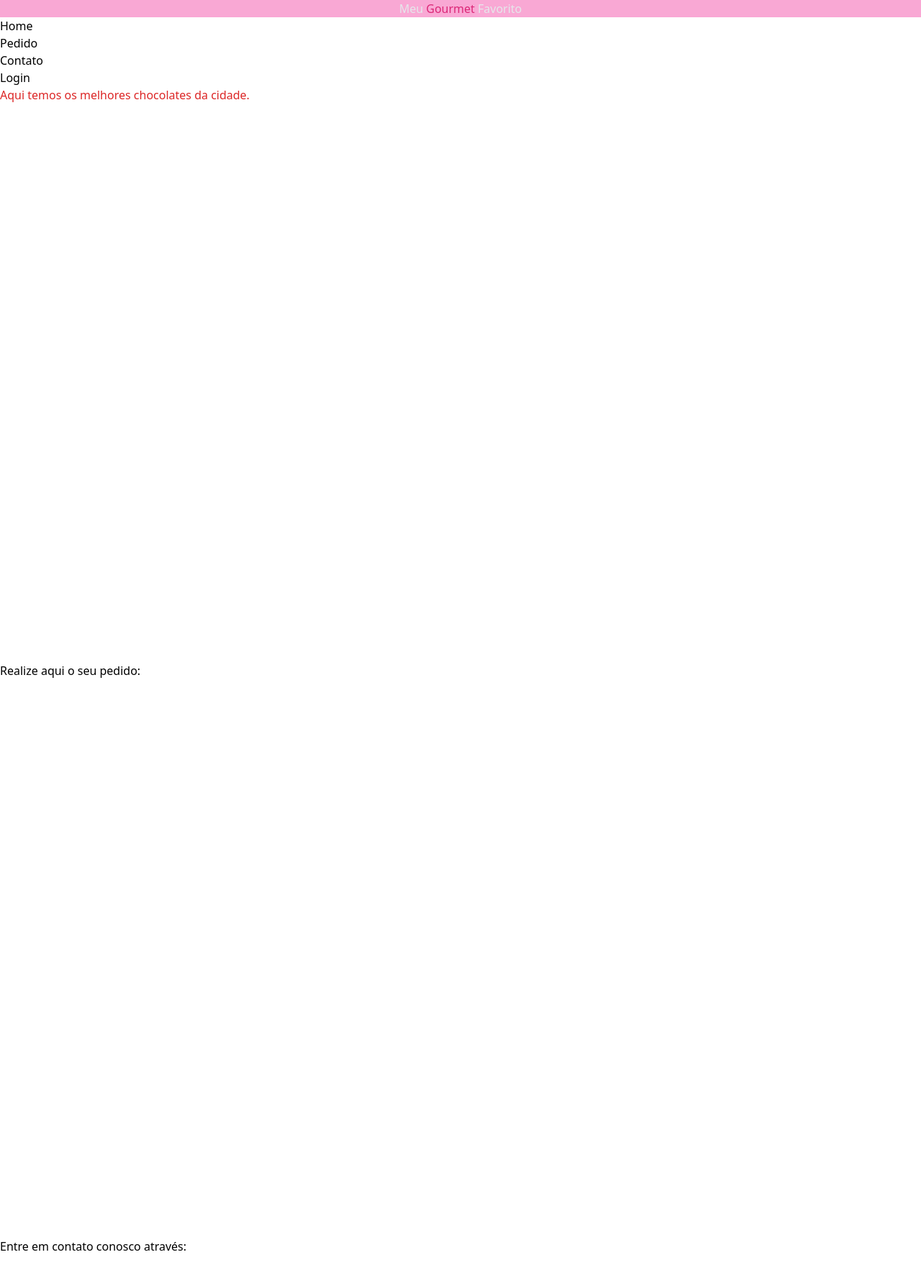
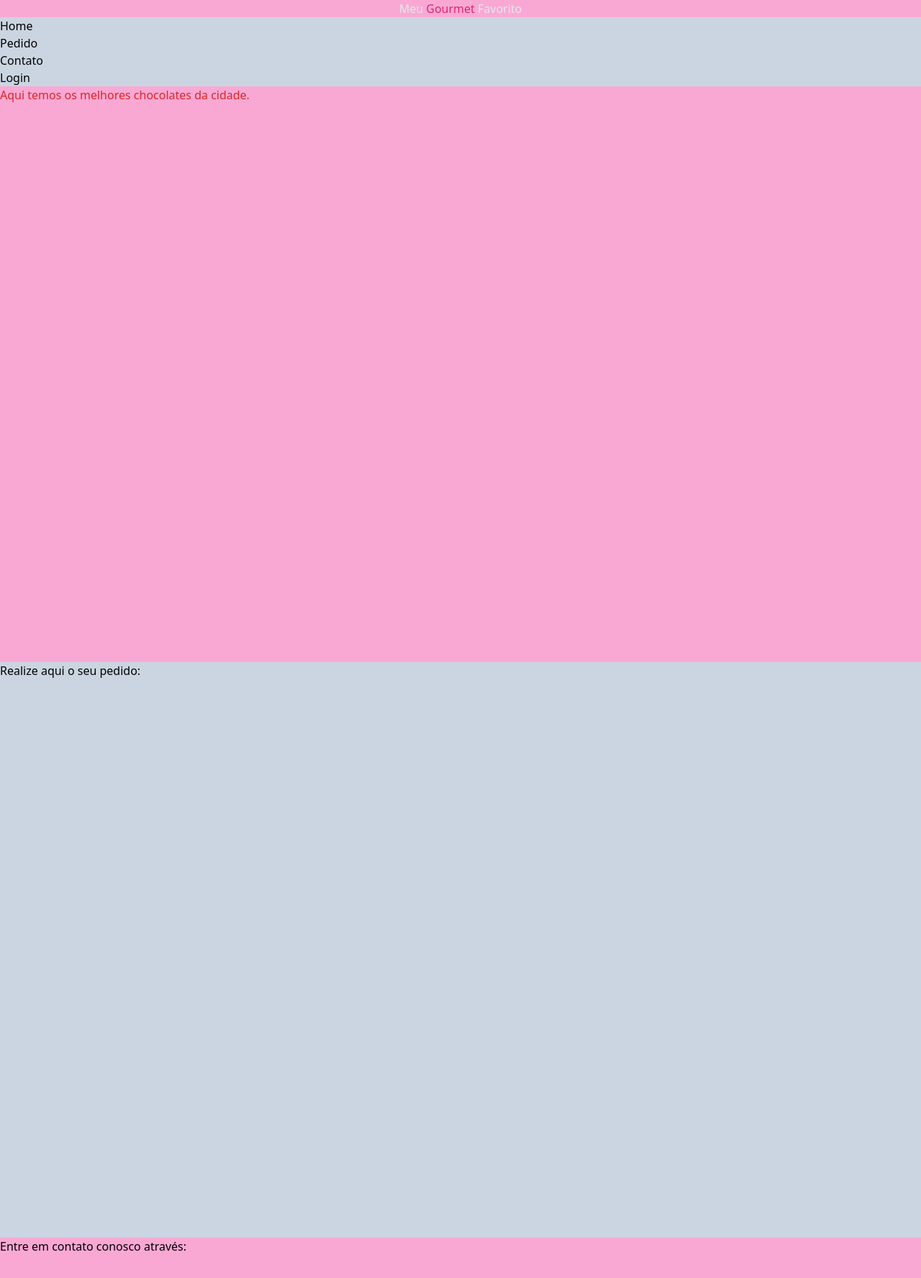
Before and after one commit to Igor-Cruz/MeuGourmetFavorito, a Next.js app: page / in a window 1280 px wide. Shown: the top 1776 px of the page at 72% size. Built offline with nearby package versions, Linux system fonts and the light colour scheme.

Commit message:
Selecionando o background-color

```diff
--- a/app/page.tsx
+++ b/app/page.tsx
@@ -8,9 +8,9 @@ const Index = () => {
         <h1 className='text-gray-200'>Meu <span className='text-pink-600'>Gourmet</span> Favorito</h1>
       </header>
       <nav>
-        <ul>
+        <ul className='bg-slate-300'>
           <li>
-            <a href="#Home">Home</a>
+            <a href="#Home" >Home</a>
           </li>
 
           <li>
@@ -28,7 +28,7 @@ const Index = () => {
         </ul>
       </nav>
       <main>
-        <section id='Home' className='h-screen' >
+        <section id='Home' className='h-screen bg-pink-300' >
           <div  >
             <div >
               <h1 className='text-red-600'>Aqui temos os melhores chocolates da cidade.</h1>
@@ -40,7 +40,7 @@ const Index = () => {
           </div>
 
         </section>
-        <section id='Pedido' className='h-screen'>
+        <section id='Pedido' className='h-screen bg-slate-300'>
           <div>
             <h2>Realize aqui o seu pedido:</h2>
             <form>
@@ -49,7 +49,7 @@ const Index = () => {
           </div>
 
         </section>
-        <section id='Contato' className='h-screen'>
+        <section id='Contato' className='h-screen bg-pink-300'>
           <div>
             <h2>Entre em contato conosco através:</h2>
             <div>
@@ -59,7 +59,7 @@ const Index = () => {
 
         </section>
       </main>
-      <footer>
+      <footer className=' bg-slate-300'>
 
       </footer>
     </body >
```
